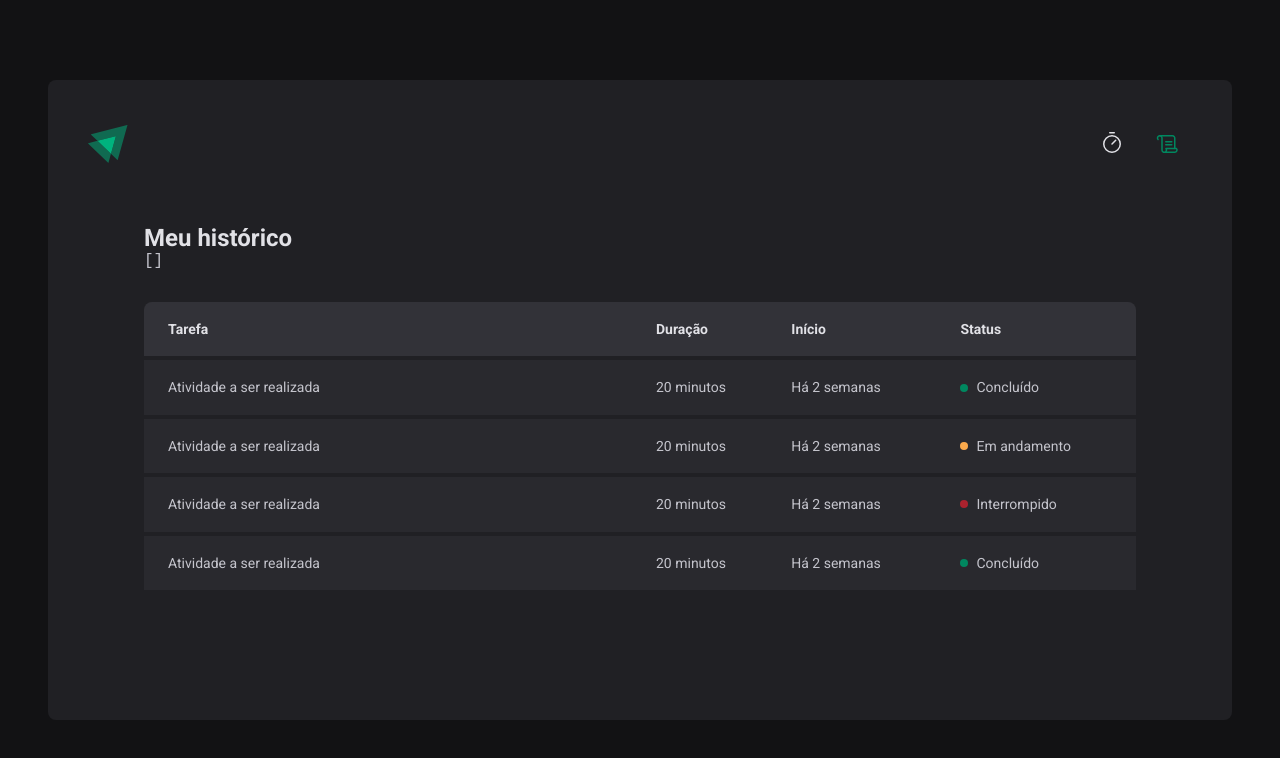
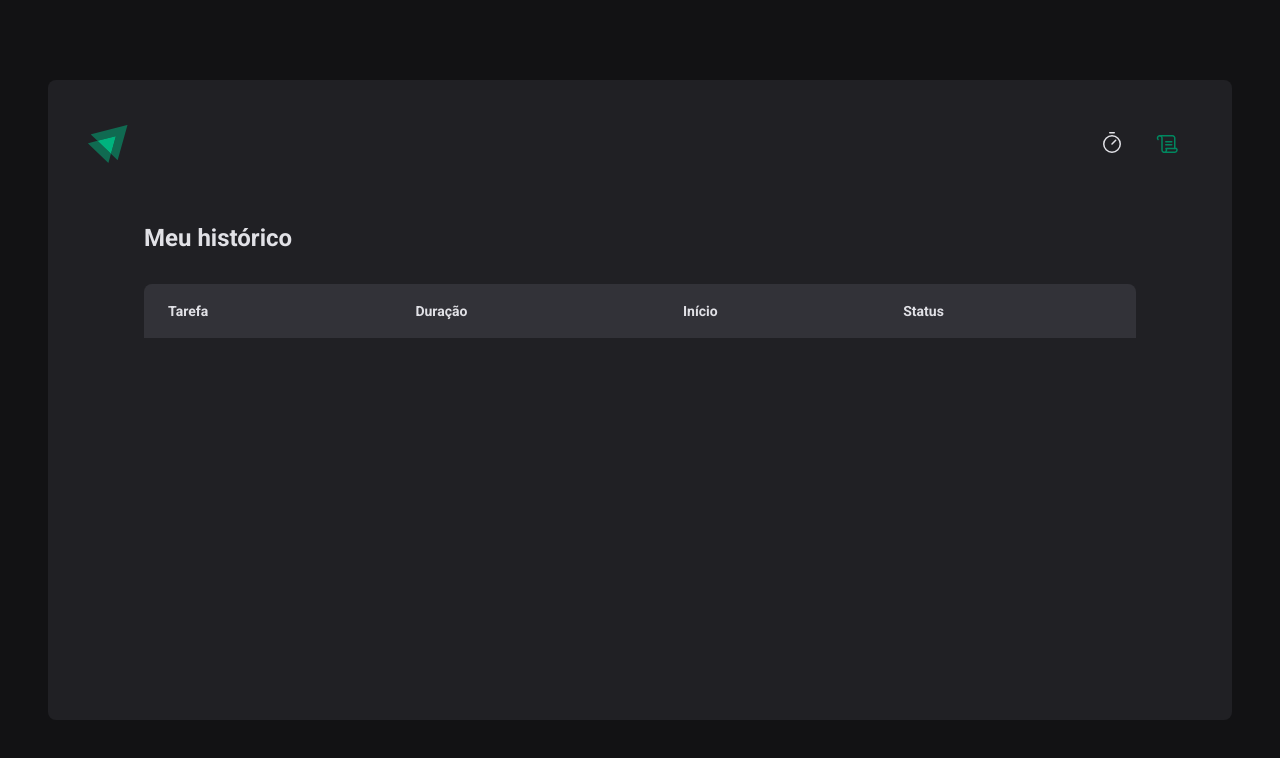
Before and after one commit to Nardogomes/02-ignite-timer, a React (Vite) app: page /history in a window 1280 px wide. Shown: the top 758 px of the page. Built offline with nearby package versions, Linux system fonts and the light colour scheme.

Commit message:
Implementando a listagem do histórico.

```diff
--- a/src/pages/History/index.tsx
+++ b/src/pages/History/index.tsx
@@ -8,8 +8,6 @@ export function History() {
   return (
     <HistoryContainer>
       <h1>Meu histórico</h1>
-
-      <pre>{JSON.stringify(cycles, null, 2)}</pre>
 
       <HistoryList>
         <table>
@@ -22,38 +20,20 @@ export function History() {
             </tr>
           </thead>
           <tbody>
-            <tr>
-              <td>Atividade a ser realizada</td>
-              <td>20 minutos</td>
-              <td>Há 2 semanas</td>
-              <td>
-                <Status statusColor="green">Concluído</Status>
-              </td>
-            </tr>
-            <tr>
-              <td>Atividade a ser realizada</td>
-              <td>20 minutos</td>
-              <td>Há 2 semanas</td>
-              <td>
-                <Status statusColor="yellow">Em andamento</Status>
-              </td>
-            </tr>
-            <tr>
-              <td>Atividade a ser realizada</td>
-              <td>20 minutos</td>
-              <td>Há 2 semanas</td>
-              <td>
-                <Status statusColor="red">Interrompido</Status>
-              </td>
-            </tr>
-            <tr>
-              <td>Atividade a ser realizada</td>
-              <td>20 minutos</td>
-              <td>Há 2 semanas</td>
-              <td>
-                <Status statusColor="green">Concluído</Status>
-              </td>
-            </tr>
+            {cycles.map(cycle => {
+              return (
+                <tr key={cycle.id}>
+                  <td>{cycle.task}</td>
+                  <td>{cycle.minutesAmount} minutos</td>
+                  <td>{cycle.startDate.toISOString()}</td>
+                  <td>
+                    { cycle.finishedDate && <Status statusColor="green">Concluído</Status>}
+                    { cycle.interruptedDate && <Status statusColor="red">Interrompido</Status>}
+                    { (!cycle.interruptedDate && !cycle.interruptedDate) && <Status statusColor="red">Em andamento</Status>}
+                  </td>
+                </tr>
+              )
+            })}
           </tbody>
         </table>
       </HistoryList>
```
